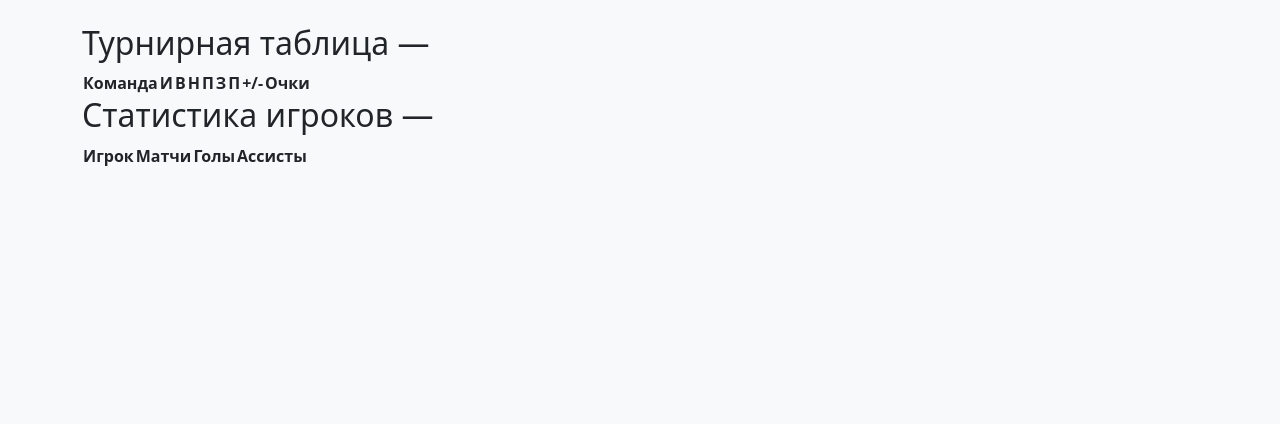
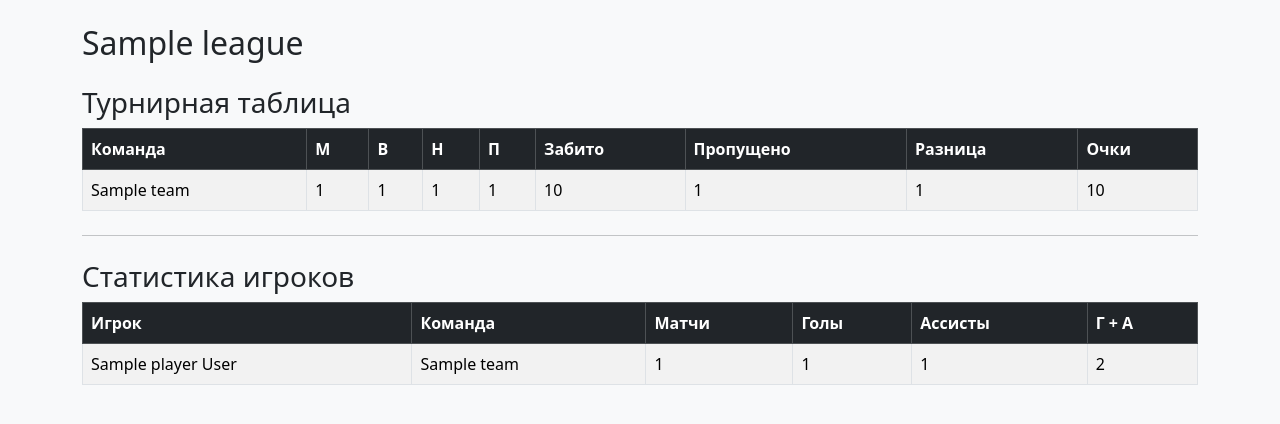
Before and after one commit to ligamsi/t5lg, a Django app: page / in a window 1280 px wide. Shown: the part 56-480 px from the top of the page. Run offline with Django 5.2, Linux system fonts and the light colour scheme; tables that the repository leaves empty hold one stand-in row (values such as "Sample post"); lists and menus that the app fills with data are empty.

Commit message:
changed html

```diff
--- a/main/templates/base.html
+++ b/main/templates/base.html
@@ -5,6 +5,7 @@
     <meta name="viewport" content="width=device-width, initial-scale=1.0">
     <title>Футбольная статистика</title>
 
+    <!-- Bootstrap CSS -->
     <link
         href="https://cdn.jsdelivr.net/npm/bootstrap@5.3.2/dist/css/bootstrap.min.css"
         rel="stylesheet"
@@ -18,21 +19,29 @@
         <div class="container">
             <a class="navbar-brand" href="/">Футбол</a>
 
-            <div class="collapse navbar-collapse">
+            <button class="navbar-toggler" type="button" data-bs-toggle="collapse" data-bs-target="#navbarNav">
+                <span class="navbar-toggler-icon"></span>
+            </button>
+
+            <div class="collapse navbar-collapse" id="navbarNav">
                 <ul class="navbar-nav ms-auto">
 
-                    <!-- Лиги -->
-                    {% block leagues_menu %}{% endblock %}
+                    {% block leagues_menu %}
+                    {% endblock %}
 
                 </ul>
             </div>
         </div>
     </nav>
 
-    <!-- Контент -->
+    <!-- Контент страниц -->
     <div class="container">
-        {% block content %}{% endblock %}
+        {% block content %}
+        {% endblock %}
     </div>
+
+    <!-- JS Bootstrap -->
+    <script src="https://cdn.jsdelivr.net/npm/bootstrap@5.3.2/dist/js/bootstrap.bundle.min.js"></script>
 
 </body>
 </html>
--- a/main/templates/main_page.html
+++ b/main/templates/main_page.html
@@ -13,58 +13,72 @@
 
 {% block content %}
 
-<h2>Турнирная таблица — {{ league.name }}</h2>
+<h2 class="mb-4">{{ current_league.name }}</h2>
 
-<table class="league-table">
-    <thead>
+<!-- Турнирная таблица -->
+<h3>Турнирная таблица</h3>
+
+<table class="table table-striped table-bordered">
+    <thead class="table-dark">
         <tr>
             <th>Команда</th>
-            <th>И</th>
+            <th>М</th>
             <th>В</th>
             <th>Н</th>
             <th>П</th>
-            <th>З</th>
-            <th>П</th>
-            <th>+/-</th>
+            <th>Забито</th>
+            <th>Пропущено</th>
+            <th>Разница</th>
             <th>Очки</th>
         </tr>
     </thead>
     <tbody>
-        {% for t in teams %}
+        {% for row in table %}
             <tr>
-            <td>{{ t.team.name }}</td>
-            <td>{{ t.matches }}</td>
-            <td>{{ t.wins }}</td>
-            <td>{{ t.draws }}</td>
-            <td>{{ t.loses }}</td>
-            <td>{{ t.goals_scored }}</td>
-            <td>{{ t.goals_conceded }}</td>
-            <td>{{ t.difference }}</td>
-            <td>{{ t.points }}</td>
+                <td>{{ row.team.name }}</td>
+                <td>{{ row.matches }}</td>
+                <td>{{ row.wins }}</td>
+                <td>{{ row.draws }}</td>
+                <td>{{ row.loses }}</td>
+                <td>{{ row.goals_scored }}</td>
+                <td>{{ row.goals_conceded }}</td>
+                <td>{{ row.difference }}</td>
+                <td>{{ row.points }}</td>
             </tr>
+        {% empty %}
+            <tr><td colspan="8" class="text-center">Нет данных</td></tr>
         {% endfor %}
     </tbody>
 </table>
 
-<h2>Статистика игроков — {{ league.name }}</h2>
+<hr class="my-4">
 
-<table class="players-table">
-    <thead>
+<!-- Статистика игроков -->
+<h3>Статистика игроков</h3>
+
+<table class="table table-striped table-bordered">
+    <thead class="table-dark">
         <tr>
             <th>Игрок</th>
+            <th>Команда</th>
             <th>Матчи</th>
             <th>Голы</th>
             <th>Ассисты</th>
+            <th>Г + А</th>
         </tr>
     </thead>
     <tbody>
-        {% for p in players %}
+        {% for p in players_stats %}
             <tr>
-            <td>{{ p.player.name }} {{ p.player.surname }} ({{ p.player.team.name }})</td>
+                <td>{{ p.player.name }} {{ p.player.surname }}</td>
+                <td>{{ p.player.team }}</td>
                 <td>{{ p.matches }}</td>
                 <td>{{ p.goals }}</td>
                 <td>{{ p.assists }}</td>
+                <td>{{ p.goals|add:p.assists }}</td>
             </tr>
+        {% empty %}
+            <tr><td colspan="5" class="text-center">Нет данных</td></tr>
         {% endfor %}
     </tbody>
 </table>
```
Lines whose indentation alone changed are shown as unchanged.
